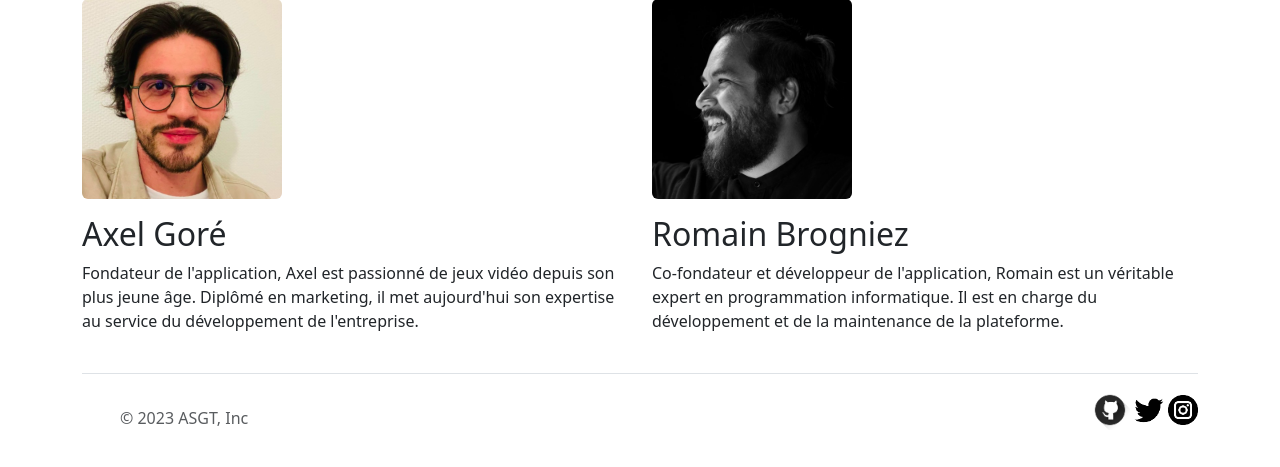
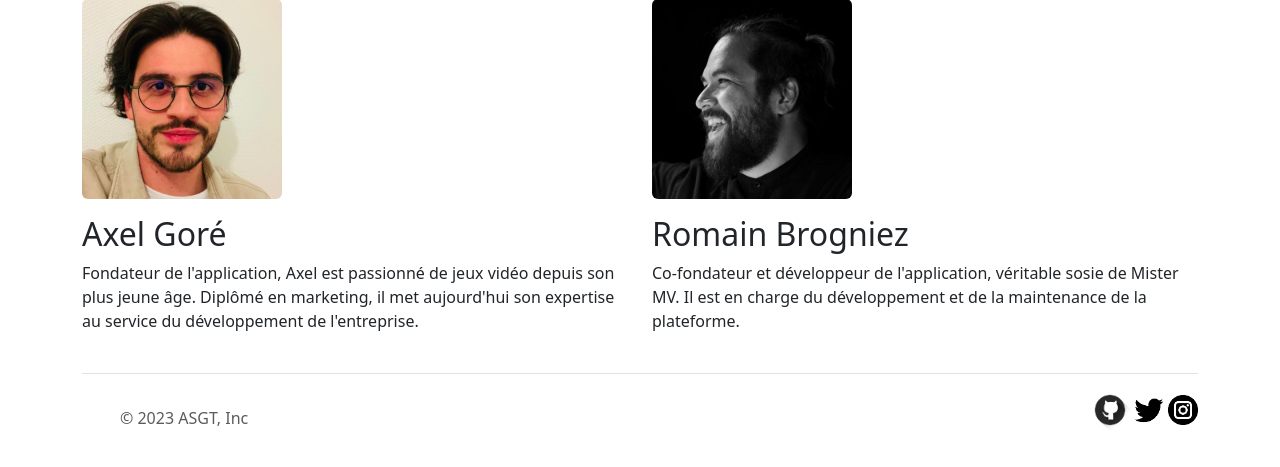
Before and after one commit to Rbrogniez/ASGT, a Django app: page /a-propos/ in a window 1280 px wide. Shown: the part 204-671 px from the top of the page. Run offline with Django 4.2, Linux system fonts and the light colour scheme.

Commit message:
push to main

```diff
--- a/ASGT/tournaments/templates/tournaments/about-us.html
+++ b/ASGT/tournaments/templates/tournaments/about-us.html
@@ -12,7 +12,7 @@
       <div class="col-md-6">
         <img src="{% static 'tournaments/images/romain.png' %}" class="img-fluid rounded mb-3" style="width: 200px; height: 200px;" alt="Photo de Romain Brogniez">
         <h2>Romain Brogniez</h2>
-        <p>Co-fondateur et développeur de l'application, Romain est un véritable expert en programmation informatique. Il est en charge du développement et de la maintenance de la plateforme.</p>
+        <p>Co-fondateur et développeur de l'application, véritable sosie de Mister MV. Il est en charge du développement et de la maintenance de la plateforme.</p>
       </div>
     </div>
 {% endblock %}
```
Also changed, not shown: ASGT/tournaments/static/tournaments/images/Axel.png (added).
